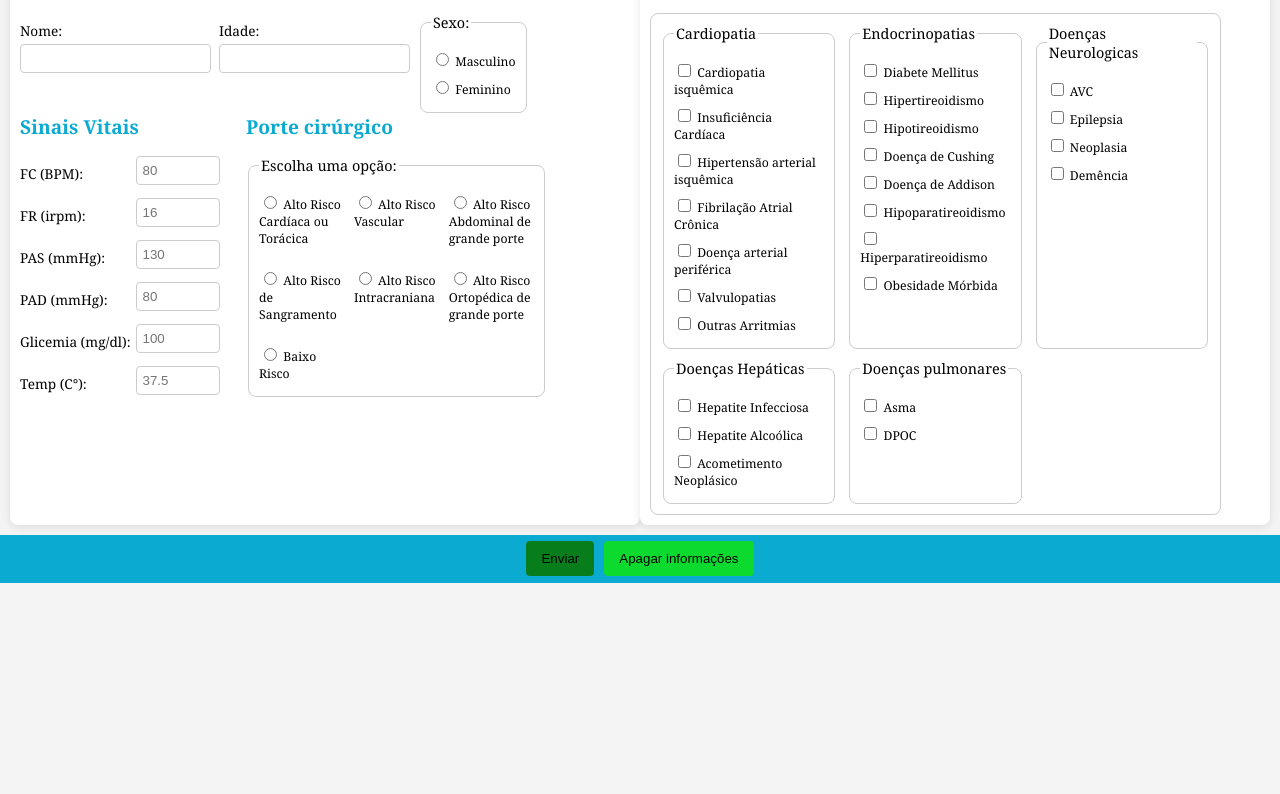
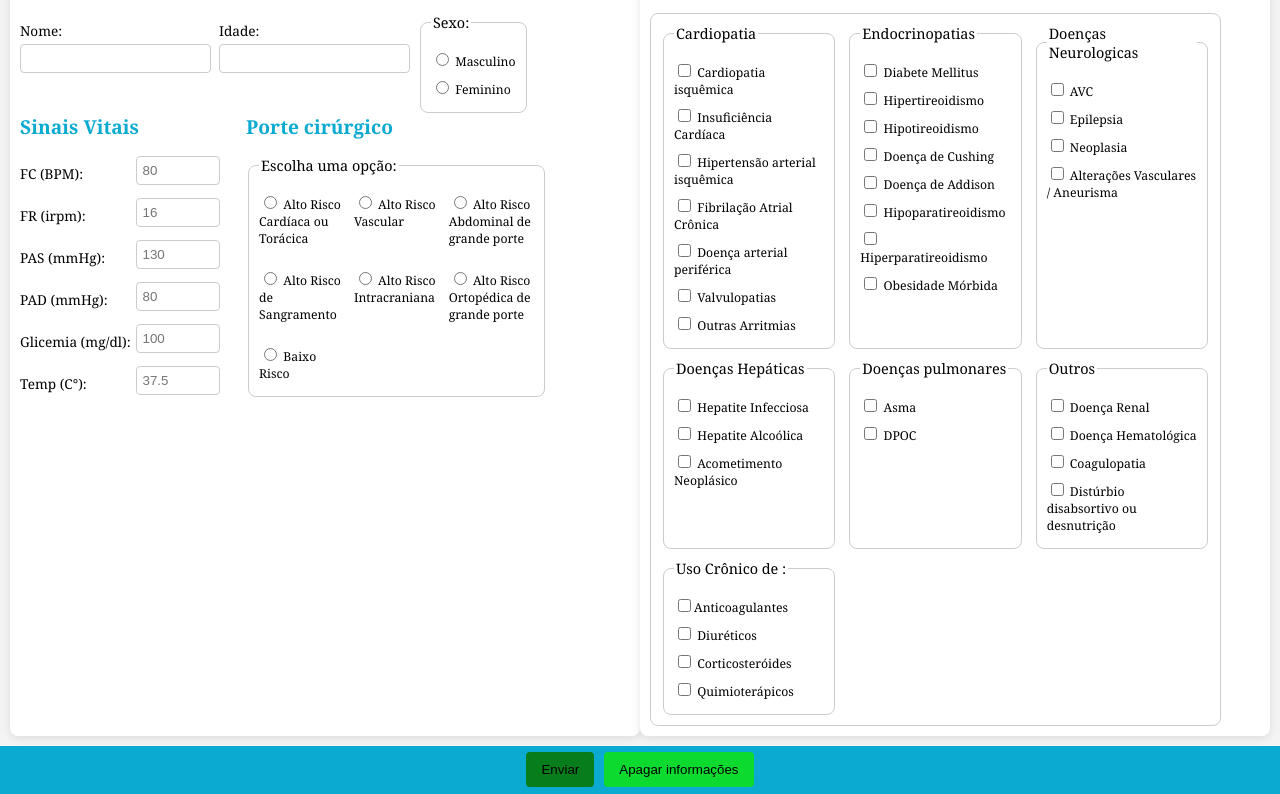
Before and after one commit to Capalbo1/Triagem-pre-anestesica, a plain HTML site: page index.html in a window 1280 px wide. Shown: the part 103-897 px from the top of the page. Before the commit the page ends 800 px from the top, so only its background shows below. Drawn offline with nearby package versions, Linux system fonts and the light colour scheme.

Commit message:
adição de uso cronico e outros
pulei 2 tabelas de informações inputs rs

```diff
--- a/index.html
+++ b/index.html
@@ -163,7 +163,7 @@
                             <input type="checkbox" name="doenças" value="neoplasia"> Neoplasia
                         </label>
                         <label>
-                            <input type="checkbox" name="doenças" value="demencia"> Demência
+                            <input type="checkbox" name="doenças" value="alteraçõesvasculares/aneurisma"> Alterações Vasculares / Aneurisma
                         </label>
                     </fieldset>
                     <fieldset>
@@ -188,6 +188,38 @@
                         </label>
 
                     </fieldset>
+                    <fieldset>
+                        <legend>Outros</legend>
+                        <label>
+                            <input type="checkbox" name="doenças" value="doeca-renal"> Doença Renal
+                        </label>
+                        <label>
+                            <input type="checkbox" name="doenças" value="doenca-hematologica"> Doença Hematológica
+                        </label>
+                        <label>
+                            <input type="checkbox" name="doenças" value="Coagulopatia"> Coagulopatia
+                        </label>
+                        <label>
+                            <input type="checkbox" name="doenças" value="Disturbio-disabsortivo-desnutrição"> Distúrbio disabsortivo ou desnutrição
+                        </label>
+
+                    </fieldset>
+                    <fieldset>
+                        <legend>Uso Crônico de :</legend>
+                        <label>
+                            <input type="checkbox" name="doenças" value="anticoagulantes">Anticoagulantes
+                        </label>
+                        <label>
+                            <input type="checkbox" name="doenças" value="Diuréticos">  Diuréticos
+                        </label>
+                        <label>
+                            <input type="checkbox" name="doenças" value="Corticosteróides"> Corticosteróides
+                        </label>
+                        <label>
+                            <input type="checkbox" name="doenças" value="Quimioterápicos">  Quimioterápicos
+                        </label>
+
+                    </fieldset>
                 </form>
             </div>
         </section>
--- a/script.js
+++ b/script.js
@@ -180,7 +180,7 @@ function imprimirPDF() {
             { nome: "Glicemia", tipo: "Laboratorial" }
         );
     }
-    if ( doençaSelecionada === "demencia") {
+    if ( doençaSelecionada === "alteraçõesvasculares/aneurisma") {
         exames.push(
             { nome: "ECG", tipo: "Imagem" },
             { nome: "HMG", tipo: "Laboratorial" },
```
